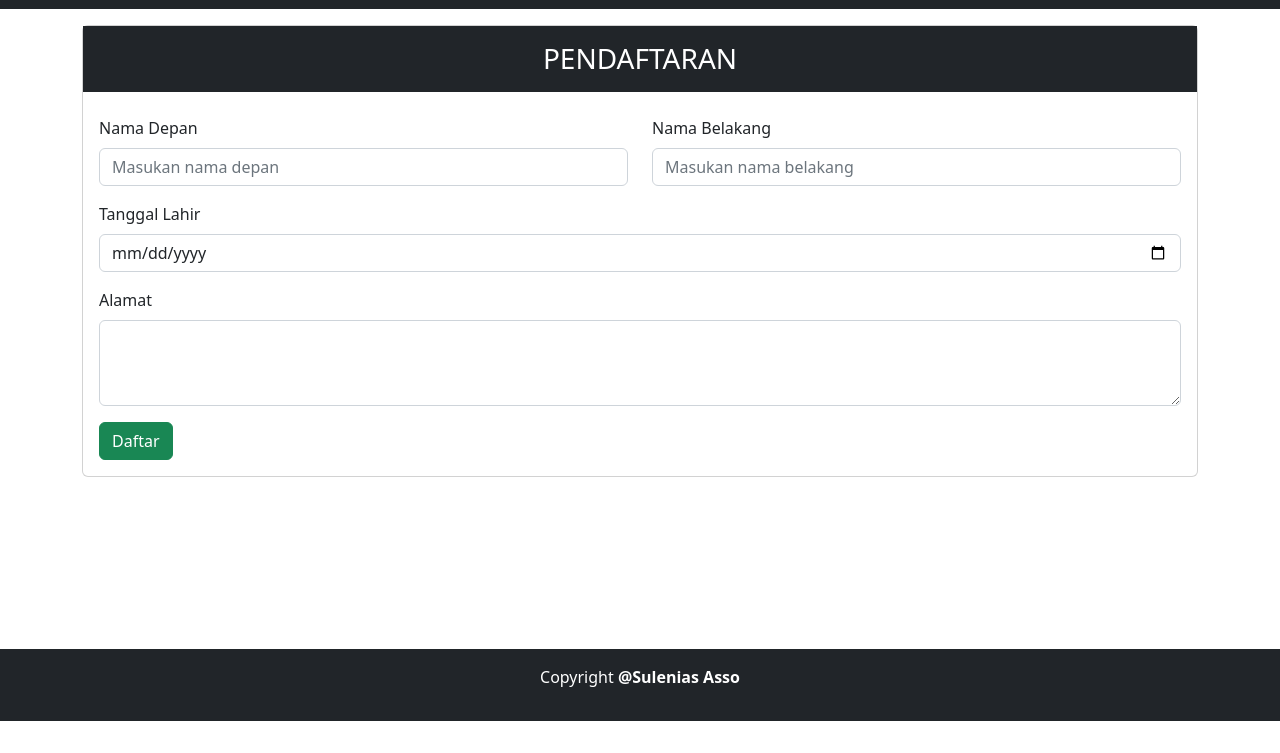
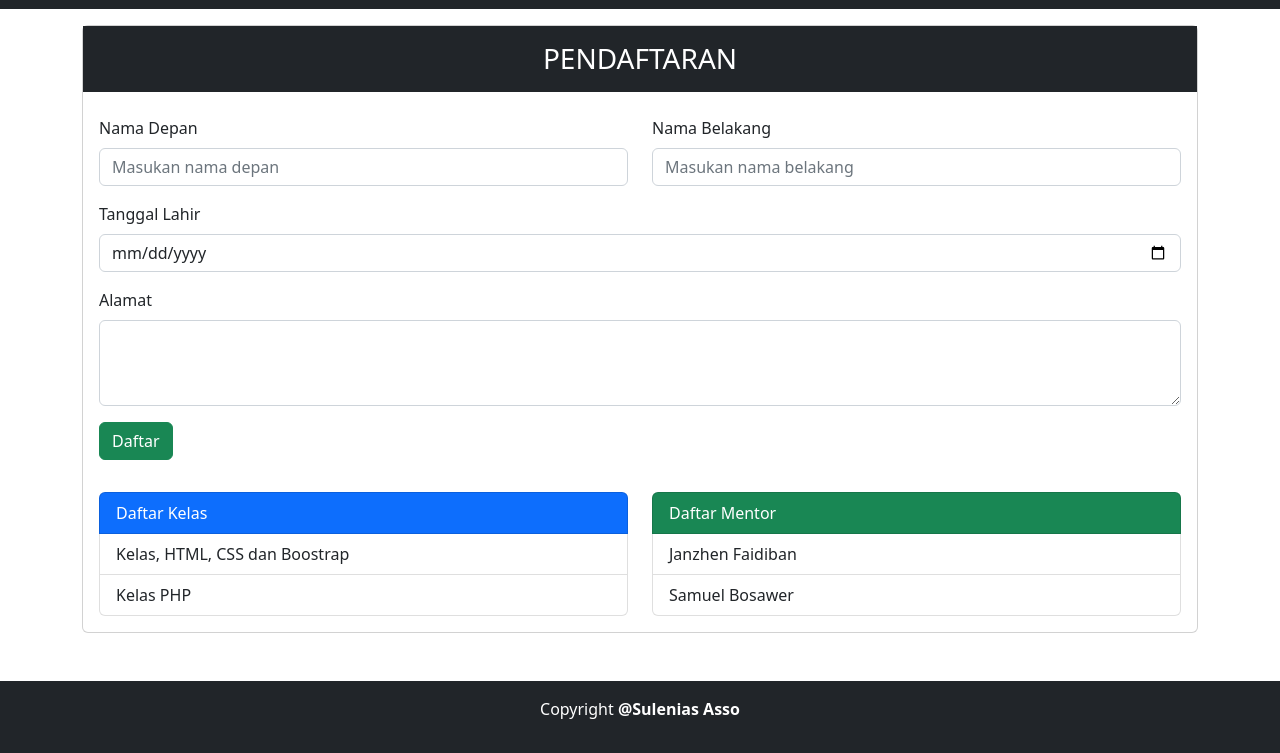
Before and after one commit to niasasso/sacode-webdev-batchiv-day09, a plain HTML site: page index.html in a window 1280 px wide. Shown: the part 79-832 px from the top of the page. Before the commit the page ends 800 px from the top, so only its background shows below. Drawn offline with nearby package versions, Linux system fonts and the light colour scheme.

Commit message:
Header dan Footer

```diff
--- a/index.html
+++ b/index.html
@@ -76,6 +76,22 @@
                                 <button class="btn btn-success">Daftar</button>
                             </div>
                         </div>
+                        <div class="row mt-3">
+                            <div class="col-md-6 mt-3">
+                                <ul class="list-group">
+                                    <li class="list-group-item bg-primary text-white">Daftar Kelas</li>
+                                    <li class="list-group-item">Kelas, HTML, CSS dan Boostrap</li>
+                                    <li class="list-group-item">Kelas PHP</li>
+                                </ul>
+                            </div>
+                            <div class="col-md-6 mt-3">
+                                <ul class="list-group">
+                                    <li class="list-group-item bg-success text-white">Daftar Mentor</li>
+                                    <li class="list-group-item">Janzhen Faidiban</li>
+                                    <li class="list-group-item">Samuel Bosawer</li>
+                                </ul>
+                            </div>
+                        </div>
                     </div>
                 </div>
             </div>
@@ -86,7 +102,7 @@
 
     <!-- FOOTER -->
 
-    <footer class="bg-dark navbar-dark fixed-bottom">
+    <footer class="bg-dark text-center mt-5">
         <div class="p-3">
             <p class="text-center text-white">
                 Copyright <a class="text-decoration-none text-white fw-bold" href="https://github.com/niasasso/">@Sulenias Asso</a>
```
